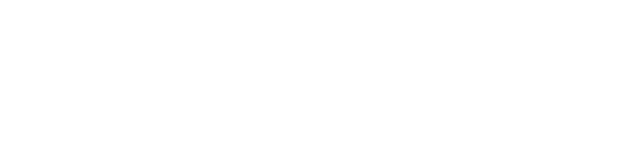
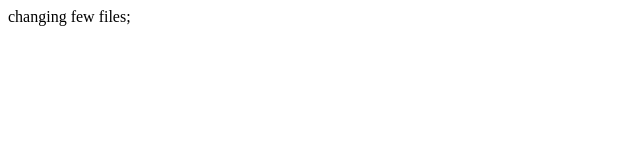
Before and after one commit to AnikatKumarKushwaha/helloWorld, a plain HTML site: page index.html in a window 1280 px wide. Shown: the whole page, without its empty margins (0-640 px from the left). Drawn offline with Linux system fonts and the light colour scheme.

Commit message:
1st commit in emergency-branch

```diff
--- a/index.html
+++ b/index.html
@@ -6,5 +6,7 @@
     <meta name="viewport" content="width=device-width, initial-scale=1.0" />
     <title>Document</title>
   </head>
-  <body></body>
+  <body>
+    changing few files;
+  </body>
 </html>
```
